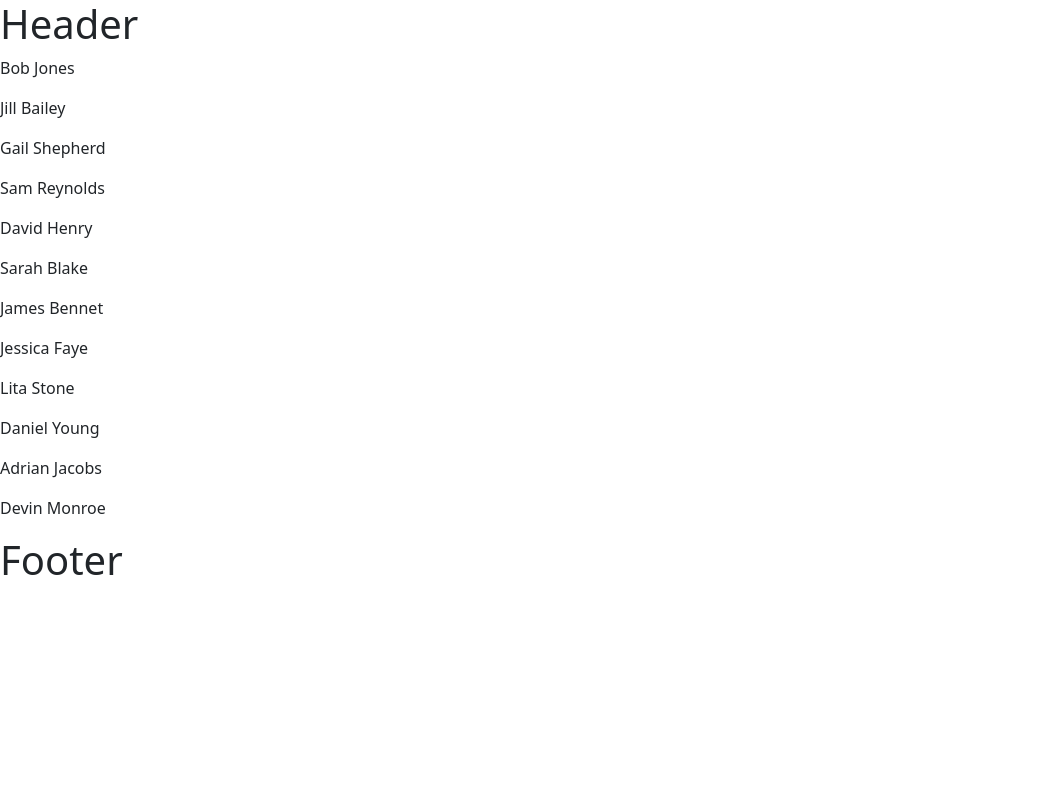
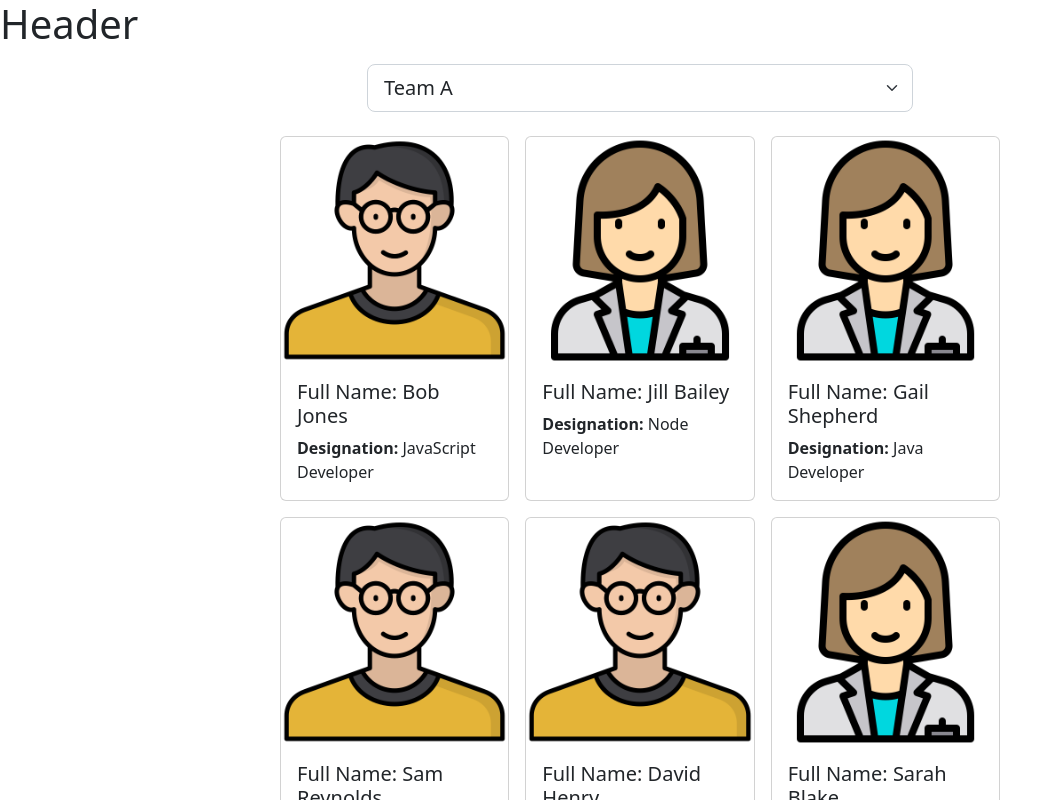
Before and after one commit to codnrawbwj/MemberAllocationApp, a React (Vite) app: page / in a window 1280 px wide. Shown: the top 800 px of the page, without its empty margins (0-1063 px from the left). Built offline with nearby package versions, Linux system fonts and the light colour scheme.

Commit message:
Added cards with appropriate gender profile images

```diff
--- a/src/Employees.jsx
+++ b/src/Employees.jsx
@@ -1,4 +1,6 @@
 import {useState} from 'react'
+import femaleProfile from './images/female.png'
+import maleProfile from './images/male.png'
 
 const Employees = () => {
 
@@ -90,14 +92,42 @@ const Employees = () => {
 
 
   return (
-    <main>
-      {
-        employees.map((employee) =>(
-        <p>{employee.fullName}</p>
-        ))
-      }
+    <div>
+      <div className='container'>
+        <div className="row justify-content-center mt-3 mb-3">
+          <div class="col-6">
+            <select className="form-select form-select-lg">
+              <option value='TeamA'>Team A</option>
+              <option value='TeamB'>Team B</option>
+              <option value='TeamB'>Team C</option>
+              <option value='TeamB'>Team D</option>
+            </select>
+          </div>
+        </div>
+      </div>
 
-    </main>
+      <div className="container">
+        <div className="row justify-content-center mt-3 mb-3">
+          <div className="col-8">
+            <div className="card-collection">
+              {
+                employees.map((employee) => (
+                  <div id={employee.id} className='card m-2' style={{cursor: 'pointer'}}>
+                    {(employee.gender === 'female')?
+                    <img src={femaleProfile} className='card-img-top' />:
+                    <img src={maleProfile} className='card-img-top' />}
+                    <div className='card-body'>
+                      <h5 className='card-title'>Full Name: {employee.fullName}</h5>
+                      <p className='card-text'><b>Designation: </b>{employee.designation}</p>
+                    </div>
+                  </div>
+                ))
+              }
+            </div>
+          </div>
+        </div>
+      </div>
+    </div>
   )
 }
 
```
